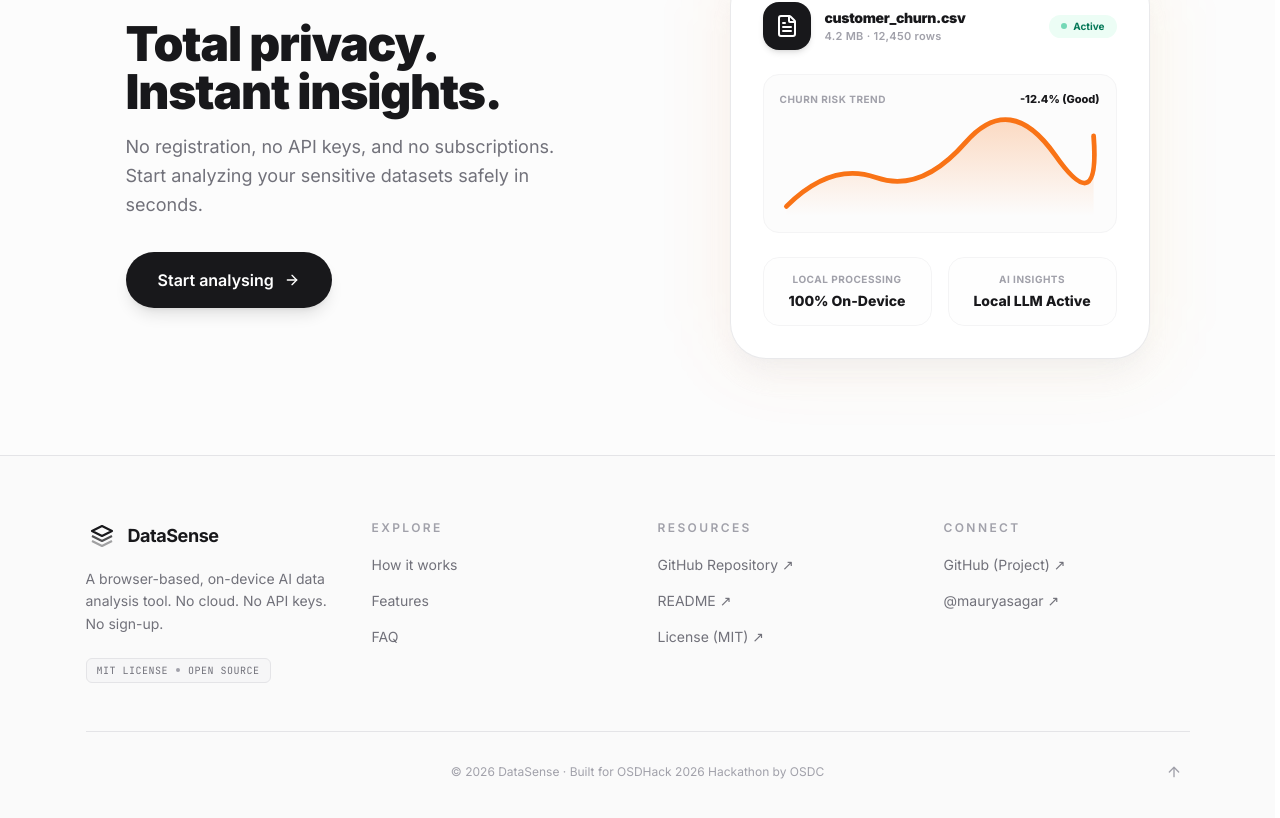
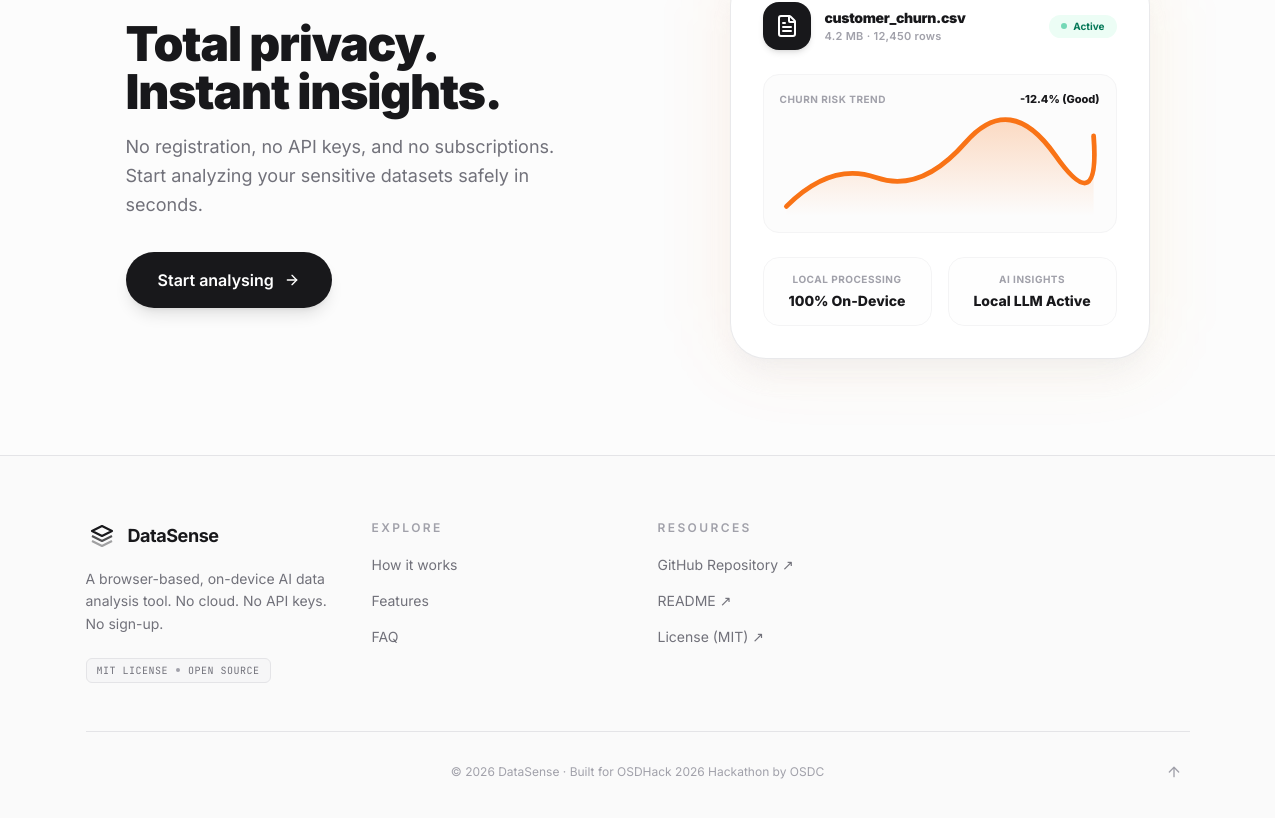
Before and after one commit to mauryasagar/DataSense, a React (Vite) app: page /#/ in a window 1280 px wide. Shown: the part 4947-5765 px from the top of the page. Built offline with nearby package versions, Linux system fonts and the light colour scheme.

Commit message:
feat: remove Connect section from footer

```diff
--- a/src/components/landing/Footer.jsx
+++ b/src/components/landing/Footer.jsx
@@ -15,10 +15,6 @@ const resourceLinks = [
   { label: 'License (MIT) ↗', href: 'https://opensource.org/licenses/MIT', external: true },
 ]
 
-const connectLinks = [
-  { label: 'GitHub (Project) ↗', href: REPO_URL, external: true },
-  { label: '@mauryasagar ↗', href: 'https://github.com/mauryasagar', external: true },
-]
 
 export default function Footer() {
   const scrollToTop = () => {
@@ -97,19 +93,6 @@ export default function Footer() {
             </ul>
           </div>
 
-          {/* Connect */}
-          <div>
-            <h4 className="section-label mb-4">CONNECT</h4>
-            <ul className="space-y-3">
-              {connectLinks.map(link => (
-                <li key={link.label}>
-                  <a href={link.href} target="_blank" rel="noopener noreferrer" className="text-sm text-zinc-500 hover:text-zinc-900 dark:hover:text-zinc-100 transition-colors duration-150">
-                    {link.label}
-                  </a>
-                </li>
-              ))}
-            </ul>
-          </div>
         </div>
 
         {/* Bottom bar */}
```
